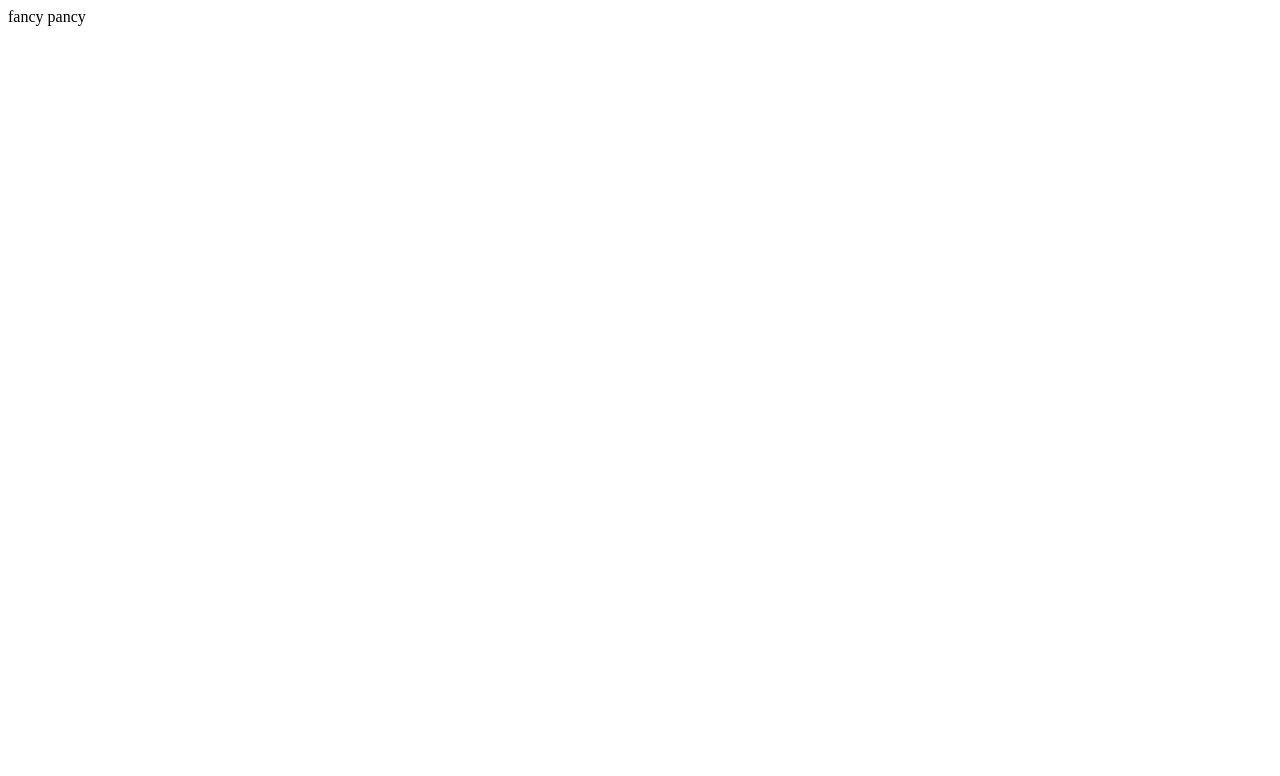
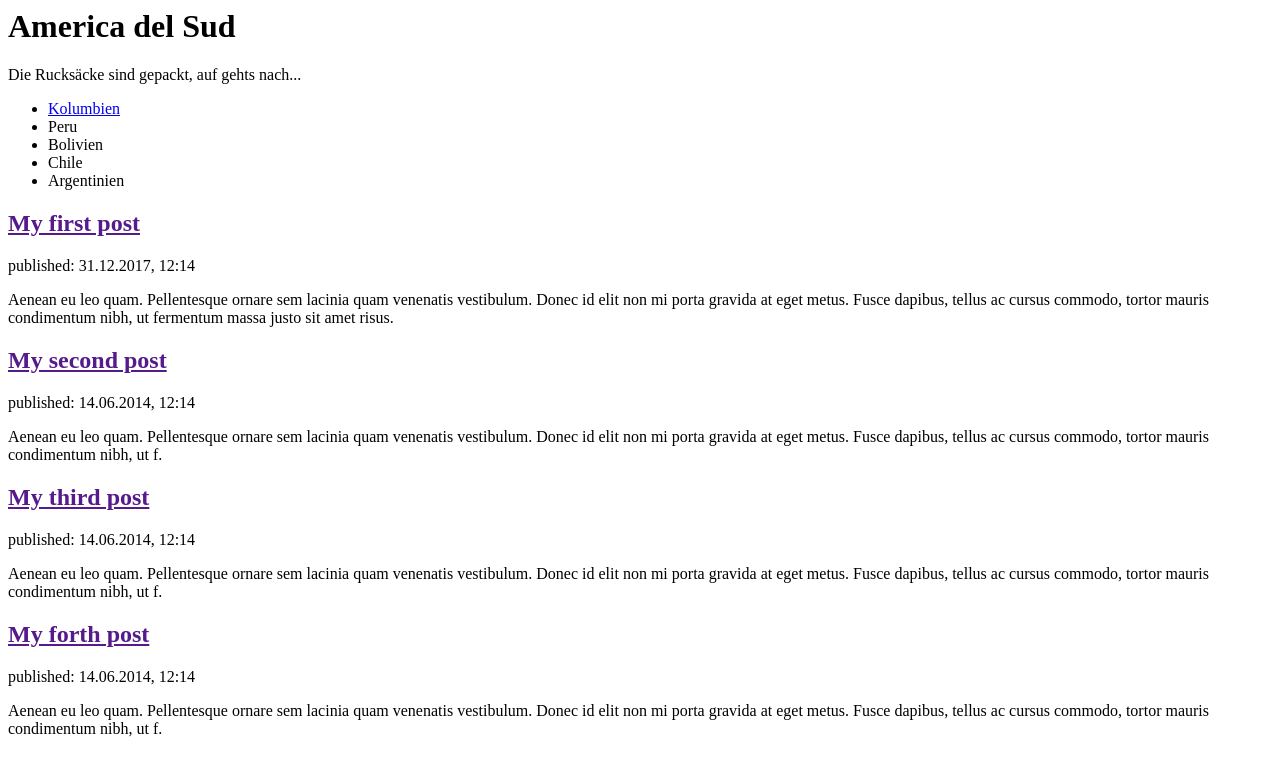
Before and after one commit to sarkeller/doitagain, a plain HTML site: page sarkeller.github.io/index.html in a window 1280 px wide. Drawn offline with Linux system fonts and the light colour scheme.

Commit message:
add main.css and html changes

```diff
--- a/sarkeller.github.io/index.html
+++ b/sarkeller.github.io/index.html
@@ -1,7 +1,38 @@
 <html>
     <head>
-        <title>fancy pancy</title>
+        <title>America del Sud</title>
+    </head>
     <body>
-        <p>fancy pancy</p>
+        <h1>America del Sud</h1>
+        <p>Die Rucksäcke sind gepackt, auf gehts nach...</p>
+        <ul>
+          <li><a href=https://www.lonelyplanet.com/colombia>Kolumbien</a></li>
+          <li>Peru</li>
+          <li>Bolivien</li>
+          <li>Chile</li>
+          <li>Argentinien</li>
+        </ul>
+
+        <div>
+            <h2><a href="">My first post</a></h2>
+              <p>published: 31.12.2017, 12:14</p>
+            <p>Aenean eu leo quam. Pellentesque ornare sem lacinia quam venenatis vestibulum. Donec id elit non mi porta gravida at eget metus. Fusce dapibus, tellus ac cursus commodo, tortor mauris condimentum nibh, ut fermentum massa justo sit amet risus.</p>
+        </div>
+
+        <div>
+            <h2><a href="">My second post</a></h2>
+            <p>published: 14.06.2014, 12:14</p>
+            <p>Aenean eu leo quam. Pellentesque ornare sem lacinia quam venenatis vestibulum. Donec id elit non mi porta gravida at eget metus. Fusce dapibus, tellus ac cursus commodo, tortor mauris condimentum nibh, ut f.</p>
+        </div>
+        <div>
+            <h2><a href="">My third post</a></h2>
+            <p>published: 14.06.2014, 12:14</p>
+            <p>Aenean eu leo quam. Pellentesque ornare sem lacinia quam venenatis vestibulum. Donec id elit non mi porta gravida at eget metus. Fusce dapibus, tellus ac cursus commodo, tortor mauris condimentum nibh, ut f.</p>
+        </div>
+        <div>
+            <h2><a href="">My forth post</a></h2>
+            <p>published: 14.06.2014, 12:14</p>
+            <p>Aenean eu leo quam. Pellentesque ornare sem lacinia quam venenatis vestibulum. Donec id elit non mi porta gravida at eget metus. Fusce dapibus, tellus ac cursus commodo, tortor mauris condimentum nibh, ut f.</p>
+        </div>
     </body>
 </html>
--- /dev/null
+++ b/sarkeller.github.io/main.css
@@ -0,0 +1,38 @@
+body{
+    margin: 0;
+    padding: 0;
+    font-family: "Courier New", Courier, monospace;
+}
+
+h1 {
+    font-family: Arial, Helvetica, sans-serif;
+    color: #ffffff;
+}
+
+#header {
+    text-align: center;
+    padding-top: 25px;
+    padding-bottom: 25px;
+    background-color: #426493;
+}
+
+#content {
+    width: 75%;
+    margin-top: 25px;
+    margin-left: auto;
+    margin-right: auto;
+}
+
+a {
+    color: #426493;
+}
+
+.color {
+    font-weight: bold;
+    color: #426493;
+}
+
+#big_django {
+    font-size: 200%;
+    font-weight: bold;
+}
```
